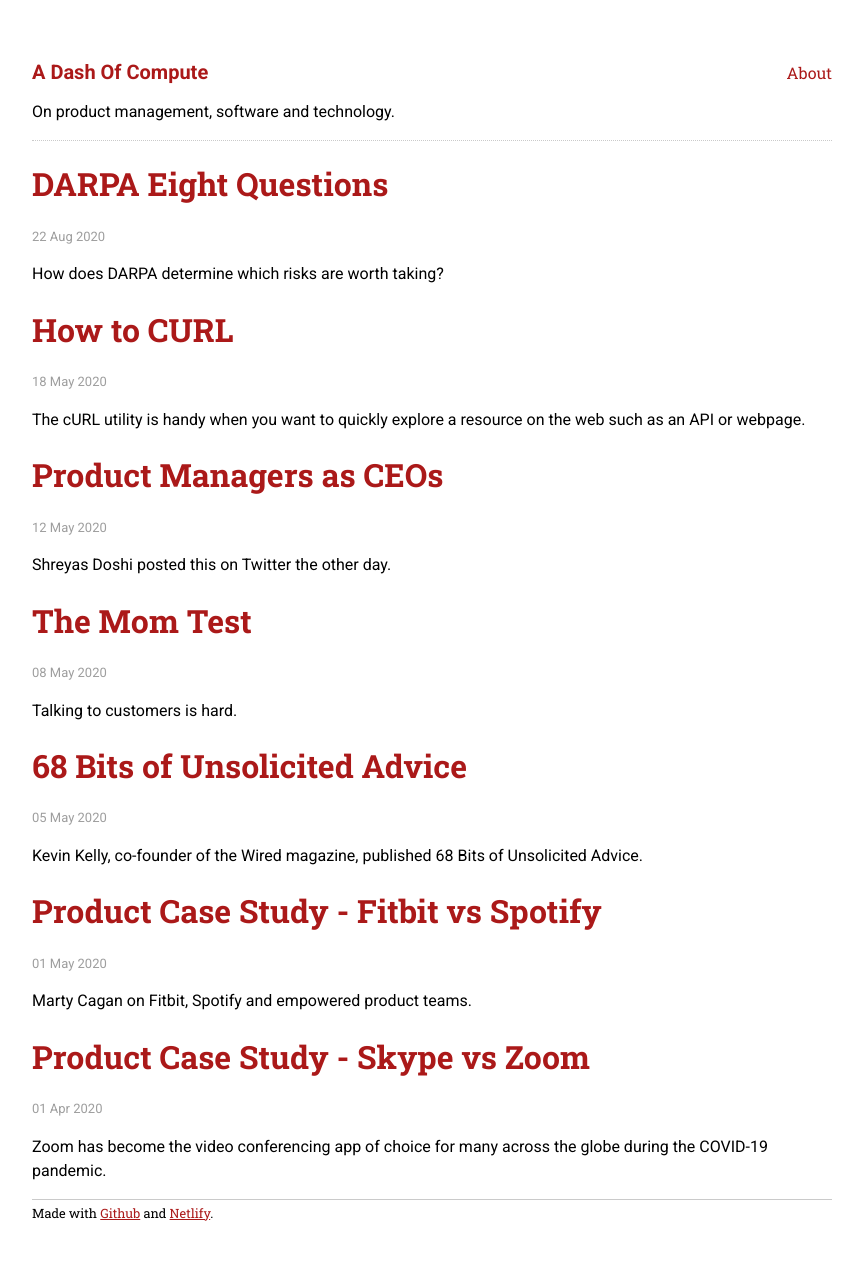
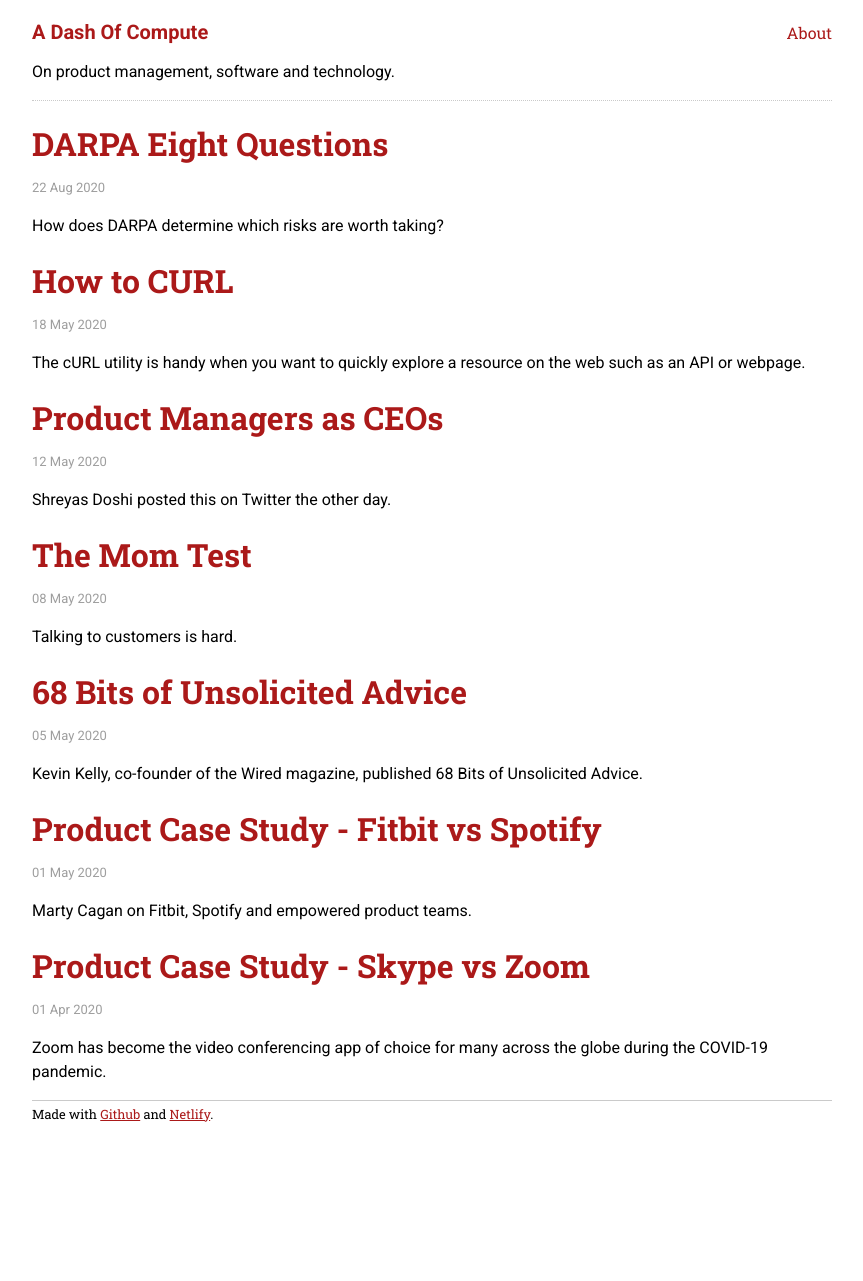
Before and after one commit to sautee/sautee.github.io, a Jekyll site: the page built from pages/index.md, in a window 1280 px wide. Shown: the whole page, without its empty margins (208-1071 px from the left). Built offline with Jekyll 4.4.1, drawn with Linux system fonts in a browser that asks for light colours; after the commit the page ends 1142 px from its top, so only the background shows below that.

Commit message:
Update site.css

```diff
--- a/css/site.css
+++ b/css/site.css
@@ -23,6 +23,10 @@
     color: #ab1919;
 }
 
+article > h1 {
+    margin-bottom:0.33em;
+}
+
 blockquote {
     margin: 0 0.5em;
     padding: 0 1em;
@@ -43,7 +47,6 @@
     font-size: small;
     font-family: "Roboto";
     color: #9E9E9E;
-    margin-top: 5px;
 }
 
 .topnavbar {
@@ -148,7 +151,7 @@
 /* Literal.Number.Integer.Long */
 @media screen and (min-width: 800px) {
     /* Desktop styles go here */ body {
-        margin: 60px auto;
+        margin: 20px auto;
         max-width: 50em;
     }
 }
```
